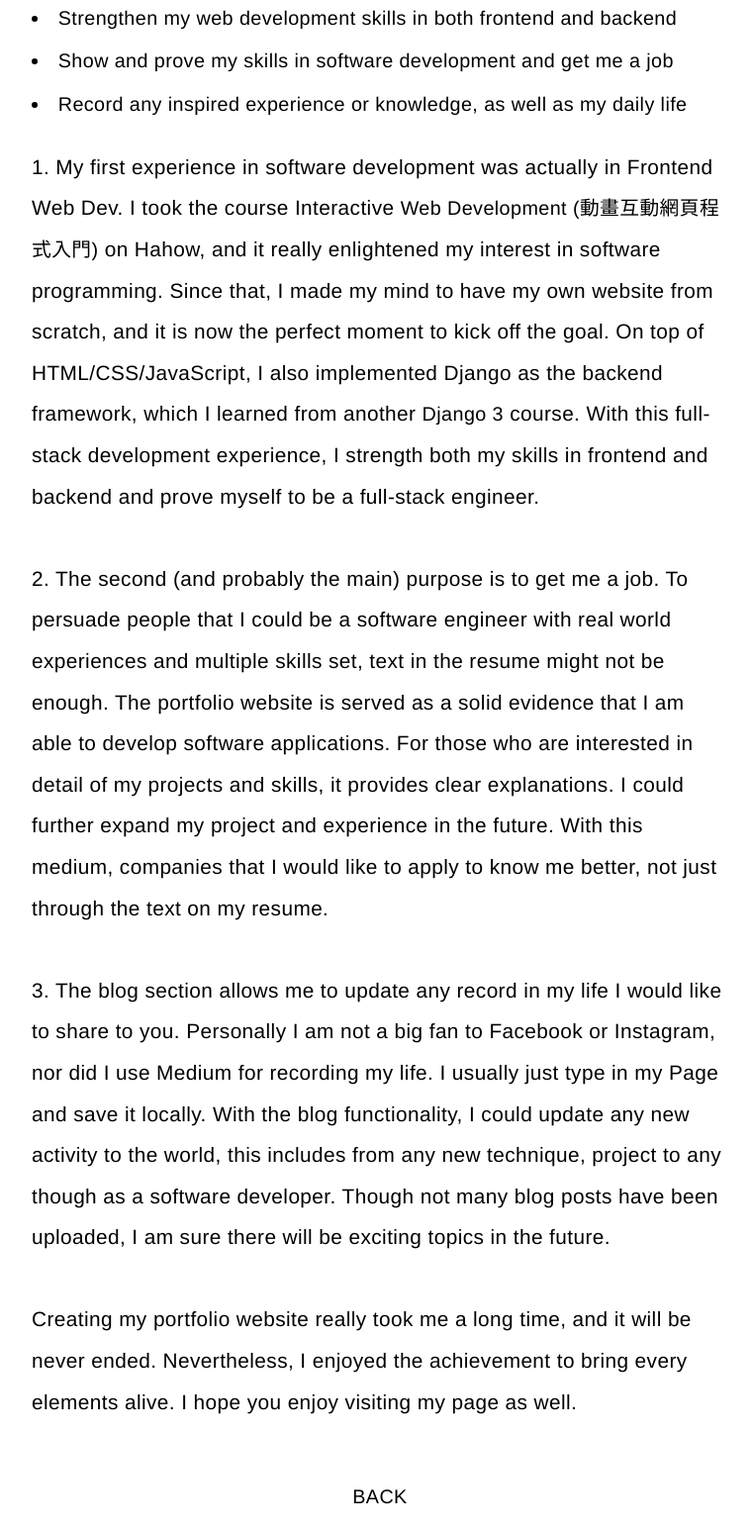
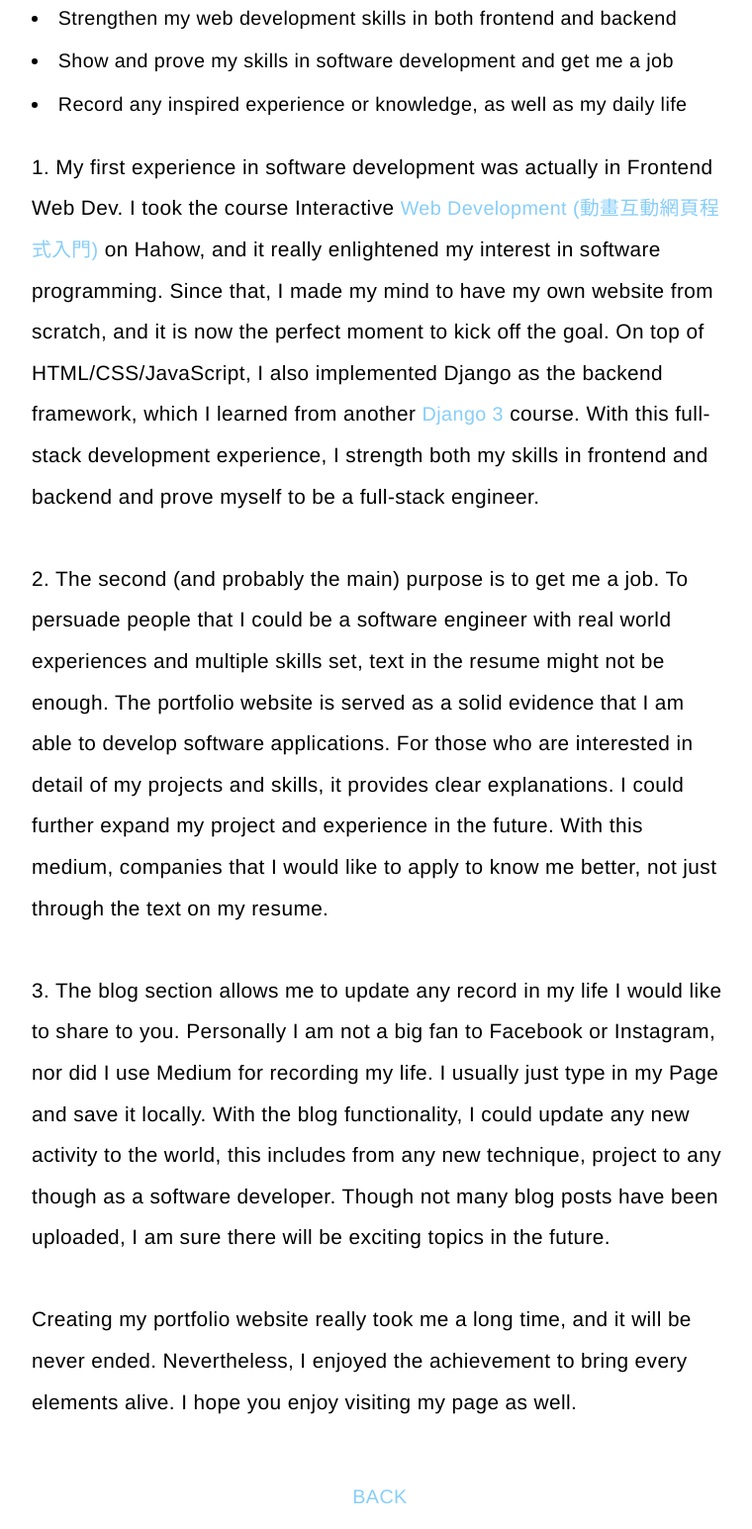
Before and after one commit to chiao-TW/portfolio, a Django app: page /blog/1/ in a window 1280 px wide. Shown: the part 654-2199 px from the top of the page at 99% size, without its empty margins (256-1016 px from the left). Run offline with Django 3.2, Linux system fonts and the light colour scheme; data comes from the database, SQL or seed files in the repository; both versions use the stored data as it was after the commit.

```diff
--- a/blog/static/blog/detail_blog.css
+++ b/blog/static/blog/detail_blog.css
@@ -118,3 +118,7 @@ img {
 	font-family: "Roboto Mono", monospace;
 	padding: 0.5em 0.5em;
 }
+
+a {
+	color: lightskyblue;
+}
```
Also changed, not shown: db.sqlite3.
